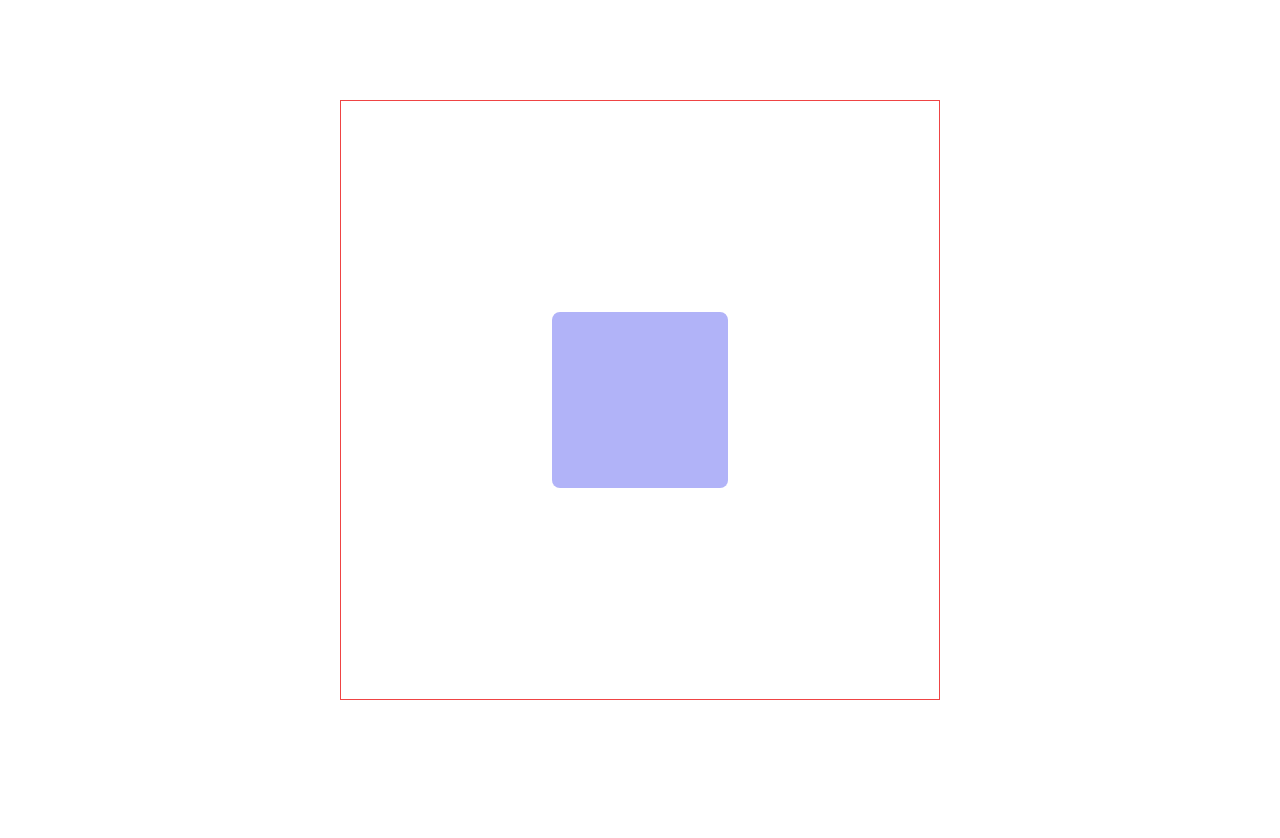
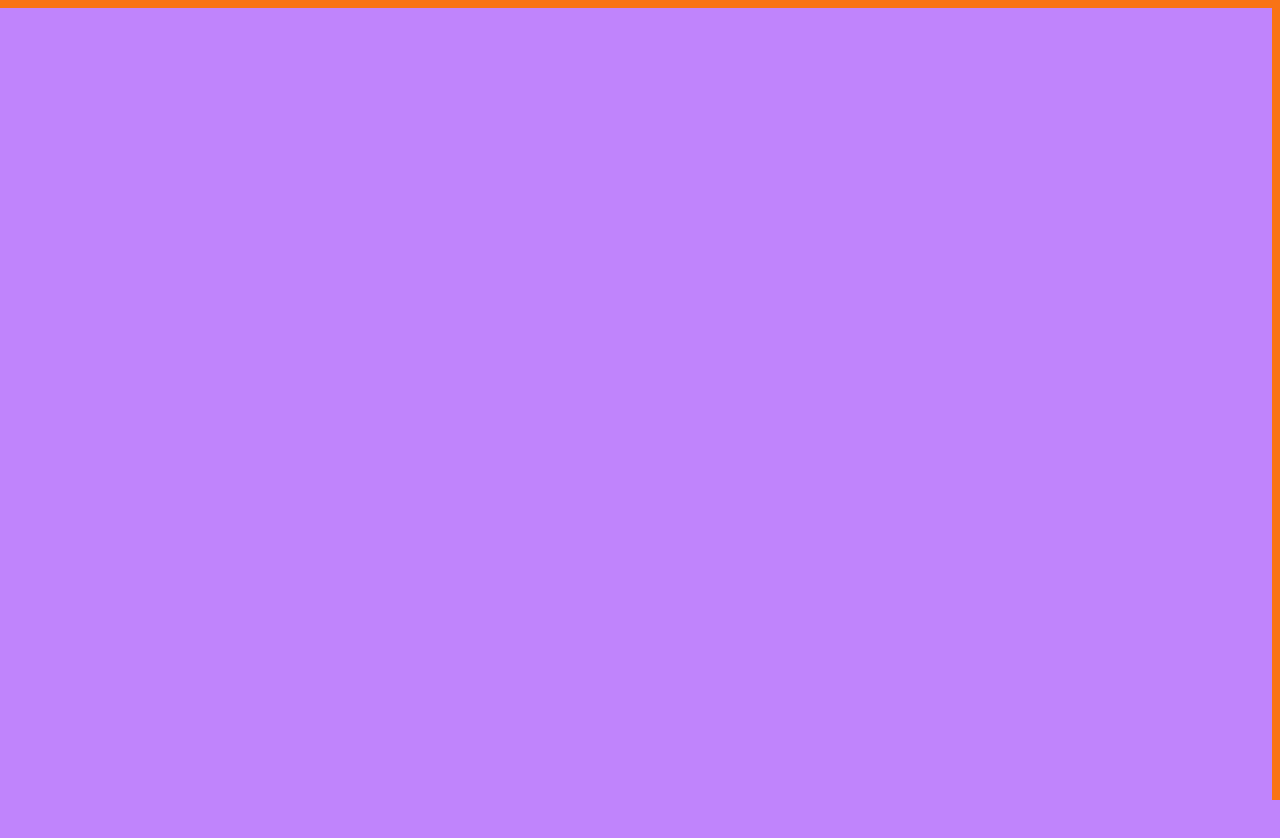
Before and after one commit to AM-Raju/frontend-missions, a React (Vite) app in the folder 00. Mission 6/Module_F7/frammer-motion/: page / in a window 1280 px wide. Shown: the top 838 px of the page. Before the commit the page ends 800 px from the top, so only its background shows below. Built offline with nearby package versions, Linux system fonts and the light colour scheme.

Commit message:
Module F7.12 done

```diff
--- a/00. Mission 6/Module_F7/frammer-motion/src/main.tsx
+++ b/00. Mission 6/Module_F7/frammer-motion/src/main.tsx
@@ -12,6 +12,7 @@ import UseInViewHook from "./pages/UseInViewHook.tsx";
 import UseAnimateHook from "./pages/UseAnimateHook.tsx";
 import UseDragControlsHook from "./pages/UseDragControlsHook.tsx";
 import UseMotionValueHook from "./pages/UseMotionValueHook.tsx";
+import UseScrollHook from "./pages/UseScrollHook.tsx";
 
 ReactDOM.createRoot(document.getElementById("root")!).render(
   <React.StrictMode>
@@ -25,6 +26,7 @@ ReactDOM.createRoot(document.getElementById("root")!).render(
     {/* <UseInViewHook></UseInViewHook> */}
     {/* <UseAnimateHook></UseAnimateHook> */}
     {/* <UseDragControlsHook></UseDragControlsHook> */}
-    <UseMotionValueHook></UseMotionValueHook>
+    {/* <UseMotionValueHook></UseMotionValueHook> */}
+    <UseScrollHook></UseScrollHook>
   </React.StrictMode>
 );
--- /dev/null
+++ b/00. Mission 6/Module_F7/frammer-motion/src/pages/UseScrollHook.tsx
@@ -0,0 +1,21 @@
+import { motion, useScroll } from "framer-motion";
+import React from "react";
+
+const UseScrollHook = () => {
+  const { scrollYProgress } = useScroll();
+
+  return (
+    <div className="w-full h-[500vh] bg-purple-400">
+      <motion.div
+        className="bg-orange-500  fixed right-0 h-full w-2"
+        style={{ originY: 0, scaleY: scrollYProgress }}
+      ></motion.div>
+      <motion.div
+        className="bg-orange-500  fixed top-0 h-2 w-full"
+        style={{ originX: 1, scaleX: scrollYProgress }}
+      ></motion.div>
+    </div>
+  );
+};
+
+export default UseScrollHook;
```
